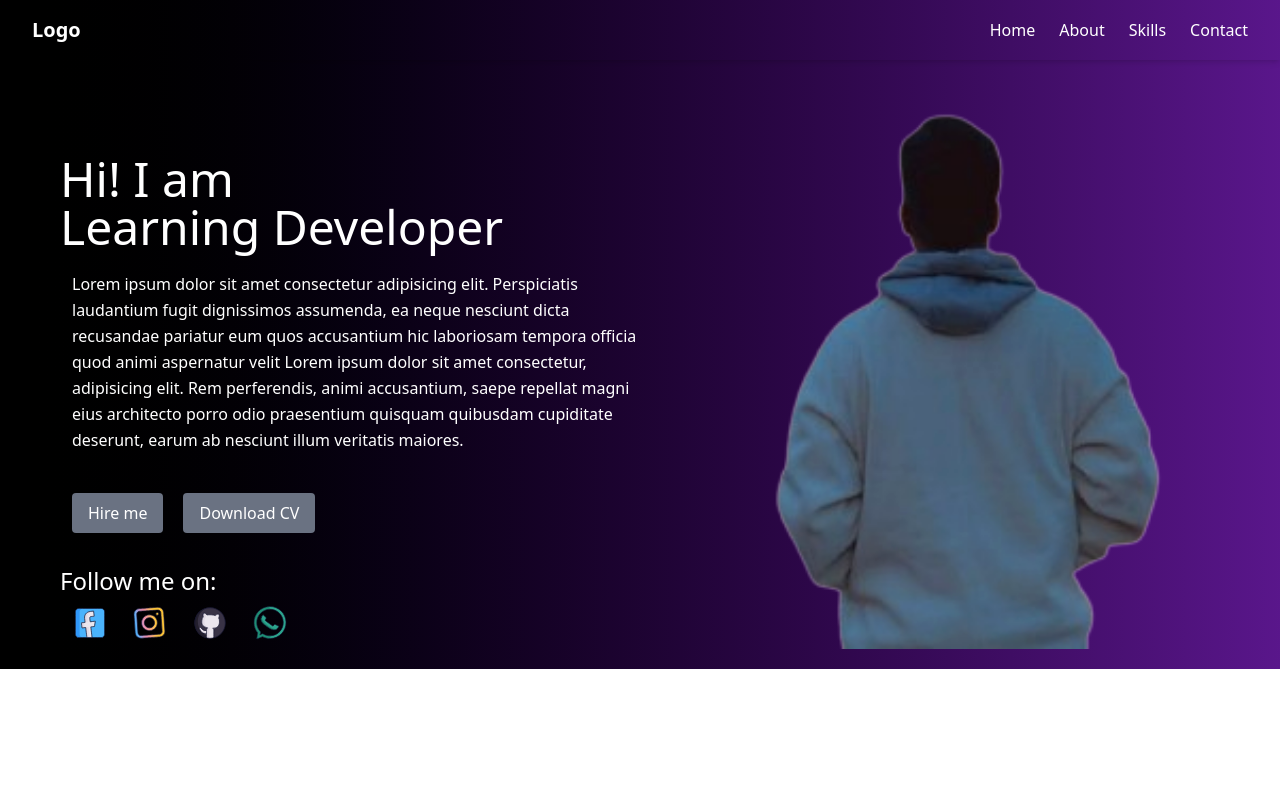
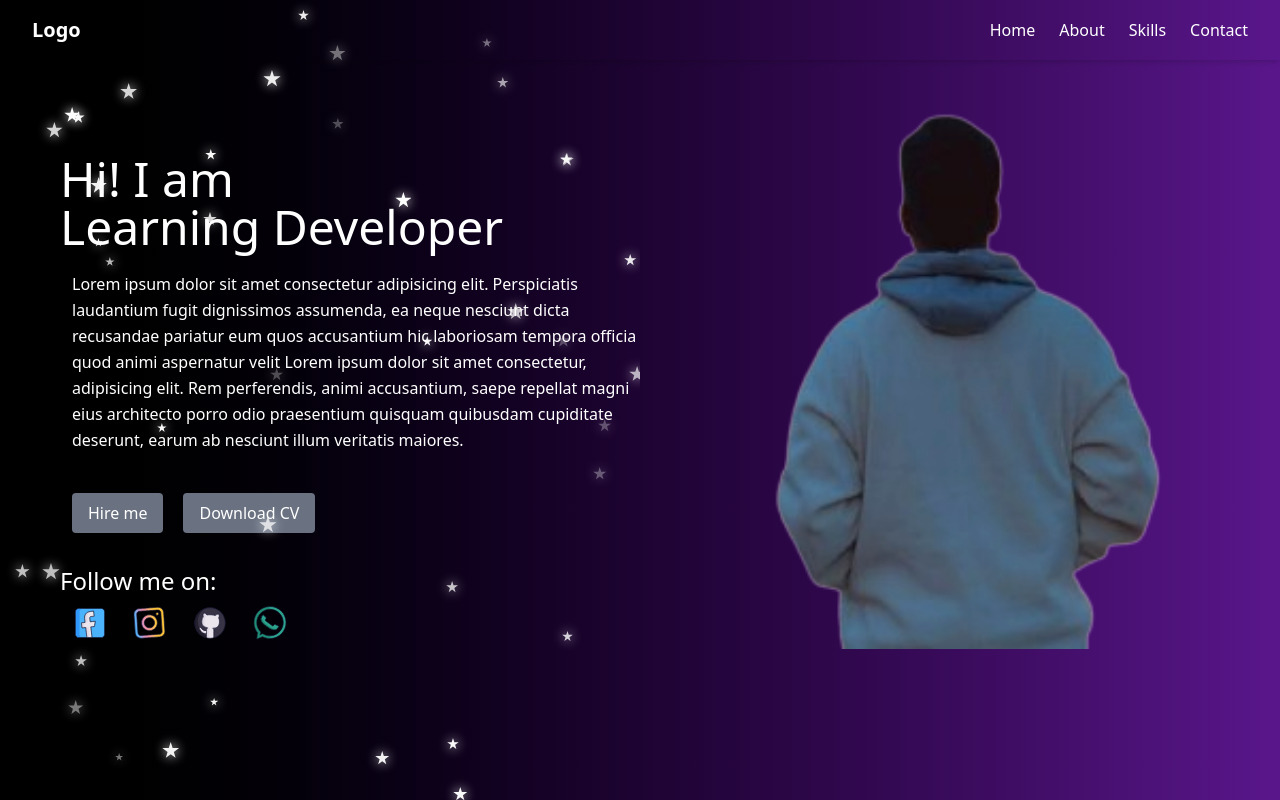
Before and after one commit to Alans123456/my_portfolio, a React (Vite) app: page / in a window 1280 px wide. Built offline with nearby package versions, Linux system fonts and the light colour scheme.

Commit message:
update new

```diff
--- a/package.json
+++ b/package.json
@@ -11,6 +11,7 @@
   },
   "dependencies": {
     "@tailwindcss/vite": "^4.1.4",
+    "framer-motion": "^12.7.4",
     "lottie-react": "^2.4.1",
     "react": "^19.0.0",
     "react-dom": "^19.0.0",
--- a/src/App.jsx
+++ b/src/App.jsx
@@ -1,16 +1,17 @@
 import "./App.css";
 import Front from "./Component/Front";
 import Nav from "./Component/Nav";
+import Stars from "./Component/stars"; // Import the star component
 
 function App() {
   return (
     <>
-      <div
-        className="w-full m-h-screen flex-col
-       bg-gradient-to-r from-black to-purple-900 "
-      >
-        <Nav navItems={["Home", "About", "Skills", "Contact"]} />
-        <Front />
+      <div>
+        <div className="relative w-full min-h-screen bg-gradient-to-r from-black to-purple-900 overflow-hidden">
+          <Stars />
+          <Nav navItems={["Home", "About", "Skills", "Contact"]} />
+          <Front />
+        </div>
       </div>
     </>
   );
--- /dev/null
+++ b/src/Component/stars.jsx
@@ -0,0 +1,53 @@
+// Component/Stars.js
+import { motion } from "framer-motion";
+
+const generateStars = (count) => {
+  const stars = [];
+  for (let i = 0; i < count; i++) {
+    const size = Math.random() * 10 + 8; // Size: 8px to 18px
+    stars.push({
+      id: i,
+      top: Math.random() * 100 + "vh",
+      left: Math.random() * 50 + "vw", // only on left (black) part
+      size,
+      delay: Math.random() * 5,
+    });
+  }
+  return stars;
+};
+
+const Stars = () => {
+  const stars = generateStars(40);
+
+  return (
+    <div className="absolute inset-y-0 left-0 w-1/2 z-0 overflow-hidden">
+      {stars.map((star) => (
+        <motion.svg
+          key={star.id}
+          xmlns="http://www.w3.org/2000/svg"
+          viewBox="0 0 100 100"
+          fill="white"
+          style={{
+            position: "absolute",
+            top: star.top,
+            left: star.left,
+            width: `${star.size}px`,
+            height: `${star.size}px`,
+            filter: "drop-shadow(0 0 6px white)",
+          }}
+          animate={{ opacity: [0.3, 1, 0.3] }}
+          transition={{
+            duration: 2,
+            repeat: Infinity,
+            ease: "easeInOut",
+            delay: star.delay,
+          }}
+        >
+          <polygon points="50,0 61,35 98,35 68,57 78,91 50,70 22,91 32,57 2,35 39,35" />
+        </motion.svg>
+      ))}
+    </div>
+  );
+};
+
+export default Stars;
```
Also changed, not shown: 1 other file (tests, documents, lock files or other folders).
